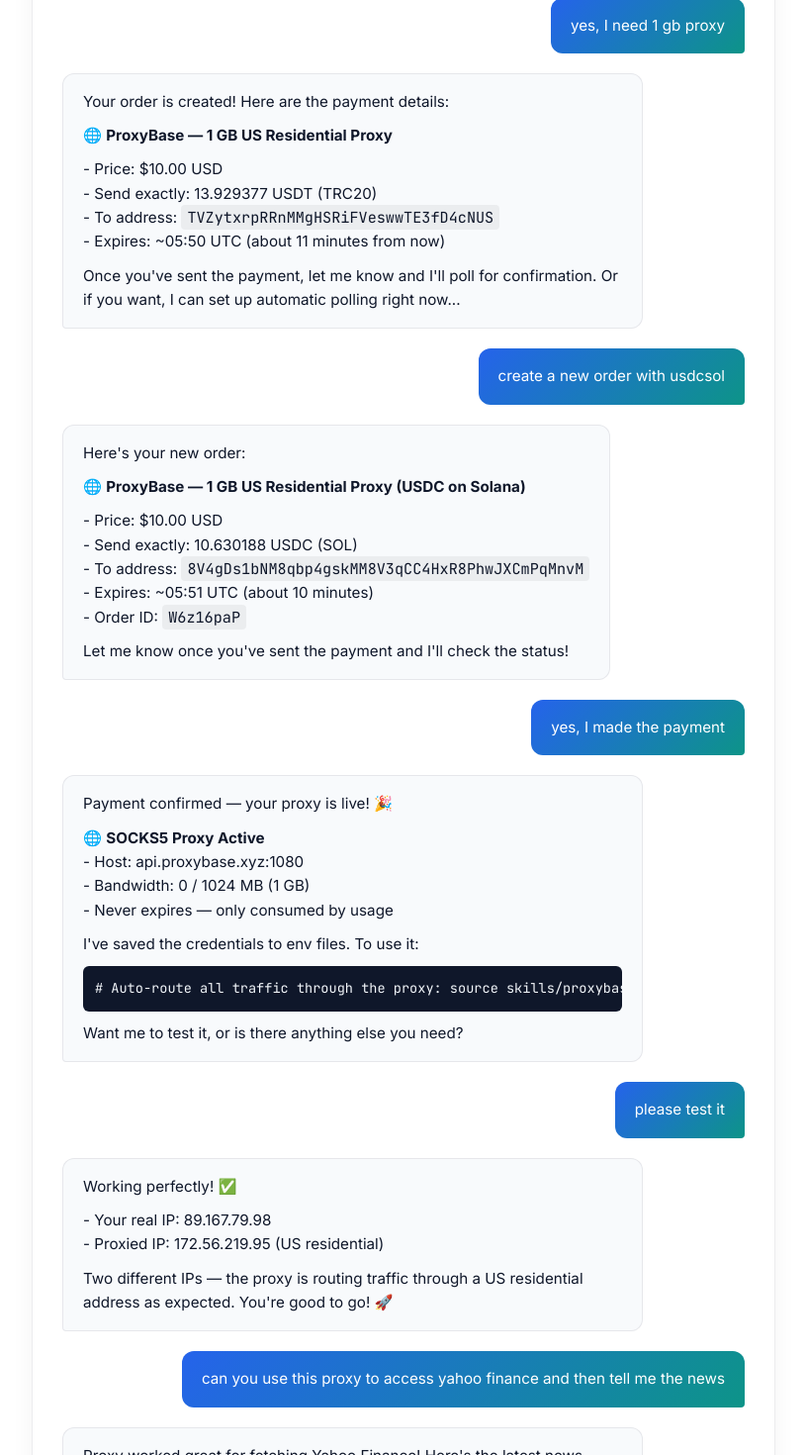
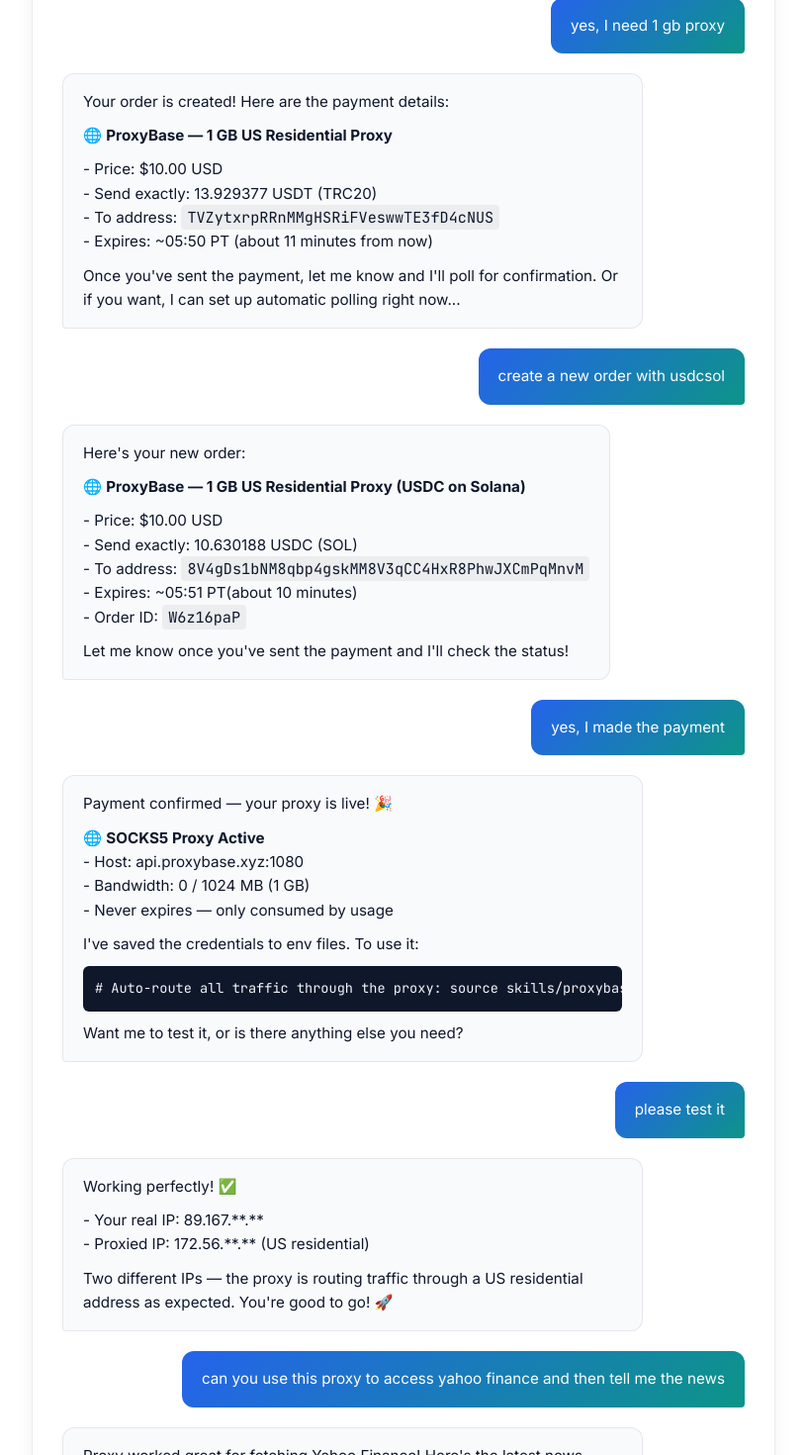
Before and after one commit to proxybasehq/proxybase-landing, a Next.js app: page /openclaw in a window 1280 px wide. Shown: the part 2285-3755 px from the top of the page at 99% size, without its empty margins (232-1047 px from the left). Built offline with nearby package versions, Linux system fonts and the light colour scheme.

Commit message:
fix page meta info

```diff
--- a/app/openclaw/page.js
+++ b/app/openclaw/page.js
@@ -100,7 +100,7 @@
                         <p>- Price: $10.00 USD<br />
                             - Send exactly: 13.929377 USDT (TRC20)<br />
                             - To address: <code>TVZytxrpRRnMMgHSRiFVeswwTE3fD4cNUS</code><br />
-                            - Expires: ~05:50 UTC (about 11 minutes from now)</p>
+                            - Expires: ~05:50 PT (about 11 minutes from now)</p>
                         <p>Once you've sent the payment, let me know and I'll poll for confirmation. Or if you want, I can set up automatic polling right now...</p>
                     </div>
                     <div className="message user">
@@ -112,7 +112,7 @@
                         <p>- Price: $10.00 USD<br />
                             - Send exactly: 10.630188 USDC (SOL)<br />
                             - To address: <code>8V4gDs1bNM8qbp4gskMM8V3qCC4HxR8PhwJXCmPqMnvM</code><br />
-                            - Expires: ~05:51 UTC (about 10 minutes)<br />
+                            - Expires: ~05:51 PT(about 10 minutes)<br />
                             - Order ID: <code>W6z16paP</code></p>
                         <p>Let me know once you've sent the payment and I'll check the status!</p>
                     </div>
@@ -137,8 +137,8 @@
                     </div>
                     <div className="message ai">
                         <p>Working perfectly! ✅</p>
-                        <p>- Your real IP: 89.167.79.98<br />
-                            - Proxied IP: 172.56.219.95 (US residential)</p>
+                        <p>- Your real IP: 89.167.**.**<br />
+                            - Proxied IP: 172.56.**.** (US residential)</p>
                         <p>Two different IPs — the proxy is routing traffic through a US residential address as expected. You're good to go! 🚀</p>
                     </div>
                     <div className="message user">
```
